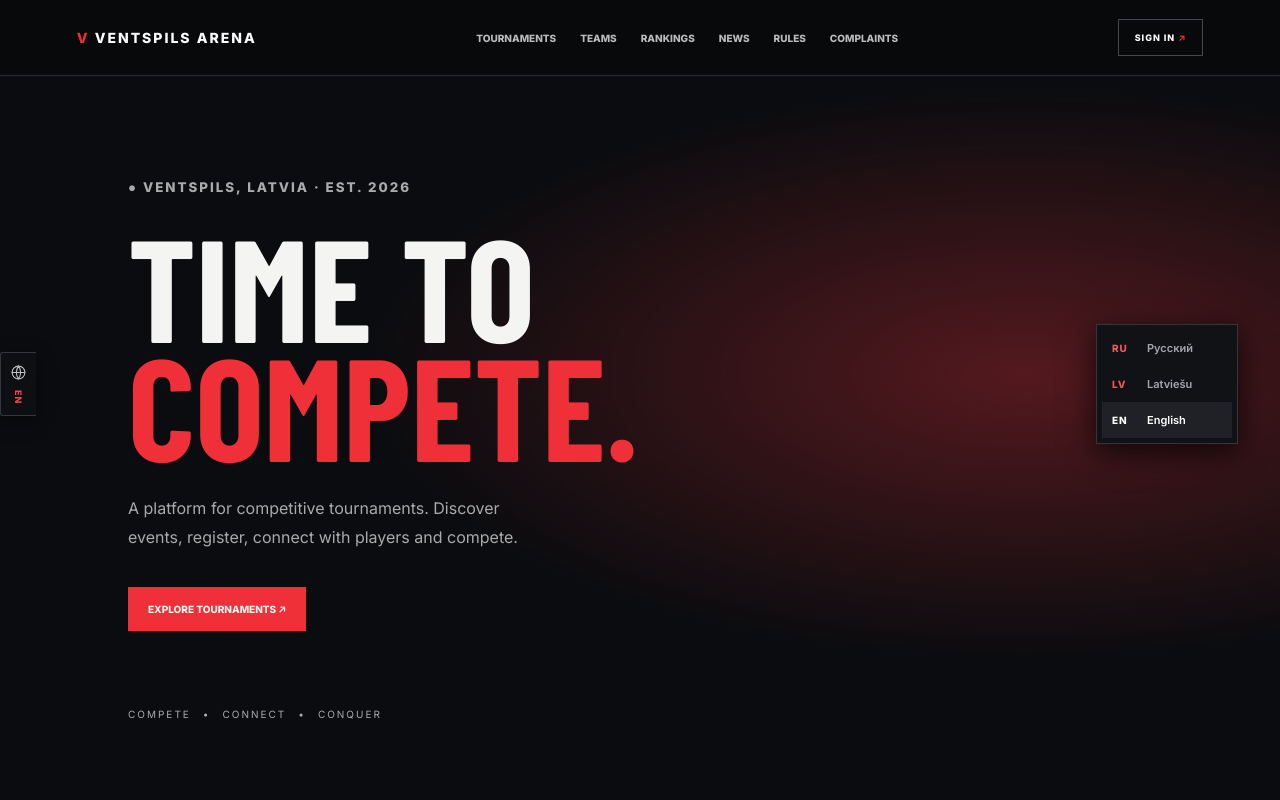
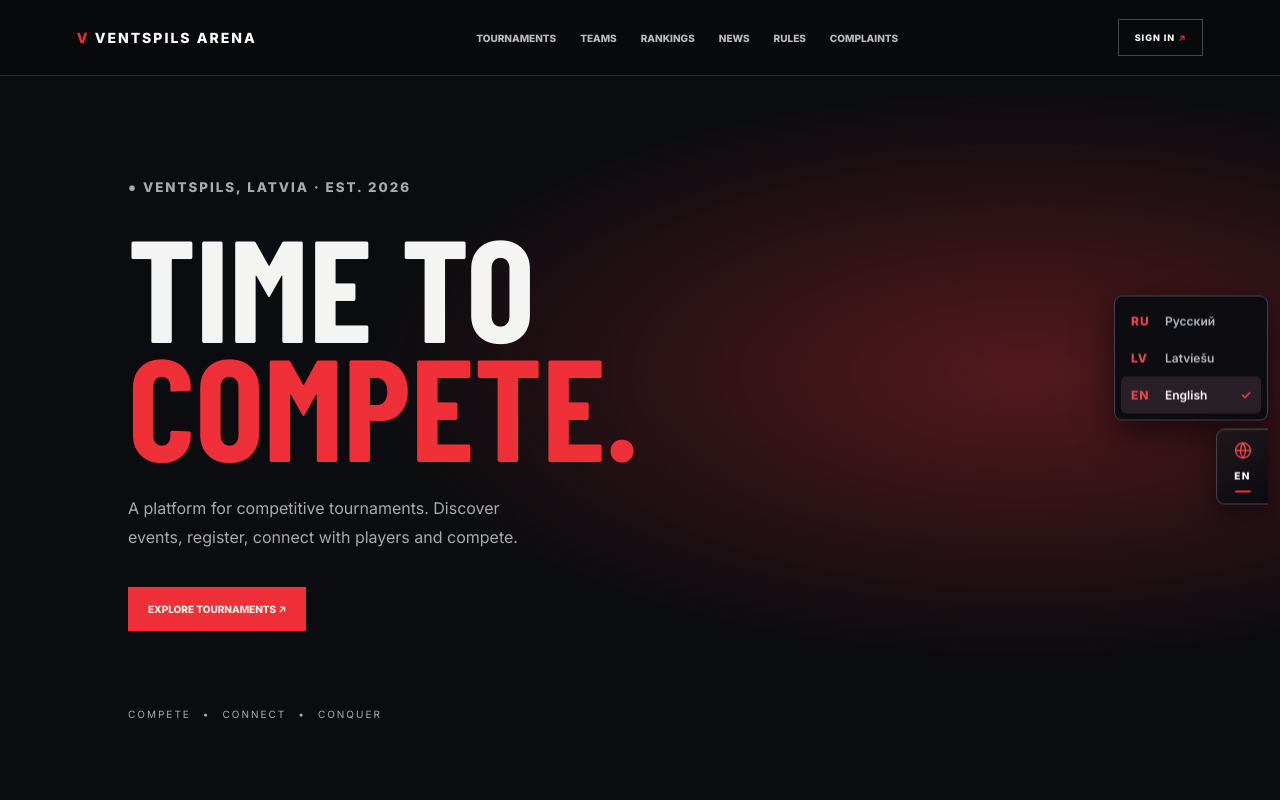
Before and after one commit to edgarsprudz-hash/vents-pils-arena, a Next.js app: page / in a window 1280 px wide. Both pictures are taken after a click on the button "EN". Shown: the top 800 px of the page. Built offline with nearby package versions, Linux system fonts and the light colour scheme; no server answers; the database is empty; a web font is replaced by a local one.

Commit message:
Make language selector a persistent floating side control

```diff
--- a/src/app/components/LanguageSwitcher.tsx
+++ b/src/app/components/LanguageSwitcher.tsx
@@ -1,15 +1,123 @@
 "use client";
+
 import { useState } from "react";
 import { useLanguage, type Language } from "./LanguageProvider";
-export default function LanguageSwitcher(){
-  const {language,setLanguage}=useLanguage();
-  const [open,setOpen]=useState(false);
-  const labels:Record<Language,string>={ru:"Русский",lv:"Latviešu",en:"English"};
-  return <div className="language-dock" aria-label="Language selector">
-    <button className="language-dock-trigger" type="button" onClick={()=>setOpen(v=>!v)} aria-expanded={open} aria-label={`Language: ${labels[language]}`}>
-      <svg viewBox="0 0 24 24" aria-hidden="true"><circle cx="12" cy="12" r="9"/><path d="M3 12h18M12 3a15 15 0 0 1 0 18M12 3a15 15 0 0 0 0 18"/></svg>
-      <span>{language.toUpperCase()}</span>
-    </button>
-    {open&&<div className="language-dock-menu">{(["ru","lv","en"] as Language[]).map(code=><button key={code} type="button" onClick={()=>{setLanguage(code);setOpen(false)}} className={language===code?"selected":""} aria-current={language===code?"true":undefined}><b>{code.toUpperCase()}</b><span>{labels[code]}</span></button>)}</div>}
-  </div>
+
+export default function LanguageSwitcher() {
+  const { language, setLanguage } = useLanguage();
+  const [open, setOpen] = useState(false);
+  const labels: Record<Language, string> = {
+    ru: "Русский",
+    lv: "Latviešu",
+    en: "English",
+  };
+
+  const options: Language[] = ["ru", "lv", "en"];
+
+  return (
+    <div
+      aria-label="Language selector"
+      style={{
+        position: "fixed",
+        top: "50%",
+        right: "12px",
+        bottom: "auto",
+        left: "auto",
+        transform: "translateY(-50%)",
+        zIndex: 2147483000,
+        display: "flex",
+        flexDirection: "column",
+        alignItems: "flex-end",
+        gap: "8px",
+        pointerEvents: "auto",
+      }}
+    >
+      {open && (
+        <div
+          role="menu"
+          aria-label="Choose language"
+          style={{
+            width: "154px",
+            padding: "6px",
+            border: "1px solid #41434b",
+            borderRadius: "8px",
+            background: "rgba(13,14,18,.98)",
+            boxShadow: "0 12px 36px rgba(0,0,0,.6)",
+            backdropFilter: "blur(14px)",
+          }}
+        >
+          {options.map((code) => (
+            <button
+              key={code}
+              type="button"
+              role="menuitem"
+              onClick={() => {
+                setLanguage(code);
+                setOpen(false);
+              }}
+              aria-current={language === code ? "true" : undefined}
+              style={{
+                display: "flex",
+                alignItems: "center",
+                gap: "12px",
+                width: "100%",
+                padding: "11px 10px",
+                border: 0,
+                borderRadius: "5px",
+                background: language === code ? "#292027" : "transparent",
+                color: language === code ? "#fff" : "#b7b9c1",
+                cursor: "pointer",
+                textAlign: "left",
+                font: "600 12px Inter, Arial, sans-serif",
+              }}
+            >
+              <span style={{ color: "#ef454d", fontWeight: 900, letterSpacing: "1px", width: "22px" }}>
+                {code.toUpperCase()}
+              </span>
+              <span>{labels[code]}</span>
+              {language === code && <span style={{ marginLeft: "auto", color: "#ef454d" }}>✓</span>}
+            </button>
+          ))}
+        </div>
+      )}
+
+      <button
+        type="button"
+        onClick={() => setOpen((value) => !value)}
+        aria-expanded={open}
+        aria-label={`Change language, current language: ${labels[language]}`}
+        style={{
+          minWidth: "52px",
+          minHeight: "76px",
+          padding: "10px 8px",
+          display: "flex",
+          flexDirection: "column",
+          alignItems: "center",
+          justifyContent: "center",
+          gap: "9px",
+          border: "1px solid #49414a",
+          borderRight: 0,
+          borderRadius: "9px 0 0 9px",
+          background: "linear-gradient(145deg, rgba(31,24,29,.98), rgba(10,11,15,.98))",
+          color: "#f4f4f5",
+          cursor: "pointer",
+          boxShadow: "0 8px 28px rgba(0,0,0,.48), inset 0 1px 0 rgba(255,255,255,.07)",
+          backdropFilter: "blur(12px)",
+        }}
+      >
+        <svg
+          viewBox="0 0 24 24"
+          aria-hidden="true"
+          style={{ width: "20px", height: "20px", fill: "none", stroke: "#ef454d", strokeWidth: 1.6, strokeLinecap: "round", strokeLinejoin: "round" }}
+        >
+          <circle cx="12" cy="12" r="9" />
+          <path d="M3 12h18M12 3a15 15 0 0 1 0 18M12 3a15 15 0 0 0 0 18" />
+        </svg>
+        <span style={{ color: "#fff", font: "900 10px Inter, Arial, sans-serif", letterSpacing: "1.3px" }}>
+          {language.toUpperCase()}
+        </span>
+        <span style={{ width: "16px", height: "2px", background: "#ef3038", borderRadius: "2px" }} />
+      </button>
+    </div>
+  );
 }
```
